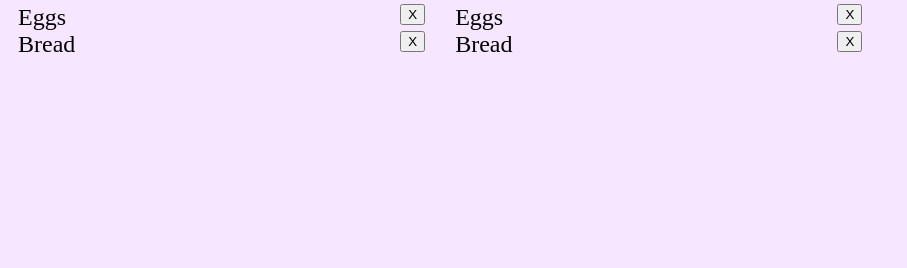
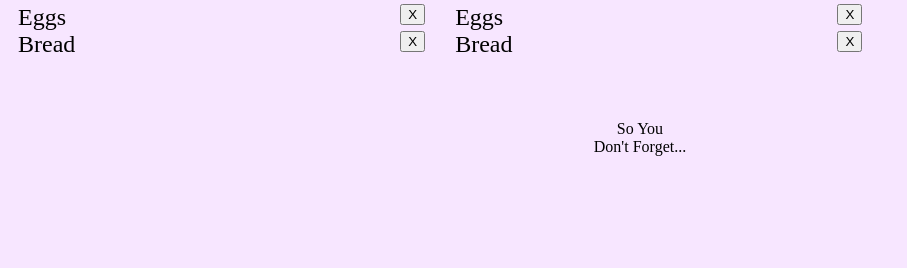
Before and after one commit to HeribertoUroza/Dont_Forget_FE, a React (Create React App) app: page / in a window 1280 px wide. Shown: the part 282-550 px from the top of the page, without its empty margins (0-907 px from the left). Built offline with nearby package versions, Linux system fonts and the light colour scheme; a web font is replaced by a local one.

Commit message:
set a container for the title, need to style

```diff
--- a/src/containers/Landing/Landing.js
+++ b/src/containers/Landing/Landing.js
@@ -27,6 +27,11 @@ class Landing extends Component {
                     <Catergories name={catergories_name} list_items={list_items} />
                 </div>
 
+                <div className='title_container'>
+                    <div className='title1'>So You</div>
+                    <div className='title2'>Don't Forget...</div>
+                </div>
+
                 <div className='btn_container'>
                     <Primary btn_name='Sign Up' />
                     <Secondary btn_name='Login' />
--- a/src/containers/Landing/landing.css
+++ b/src/containers/Landing/landing.css
@@ -1,6 +1,15 @@
 .container {
     display: flex;
     flex-wrap: nowrap;
+}
+
+.title_container {
+    height: 20vh;
+    text-align: center;
+    display: flex;
+    flex-direction: column;
+    justify-content: center;
+    align-items: center;
 }
 
 .btn_container {
```
